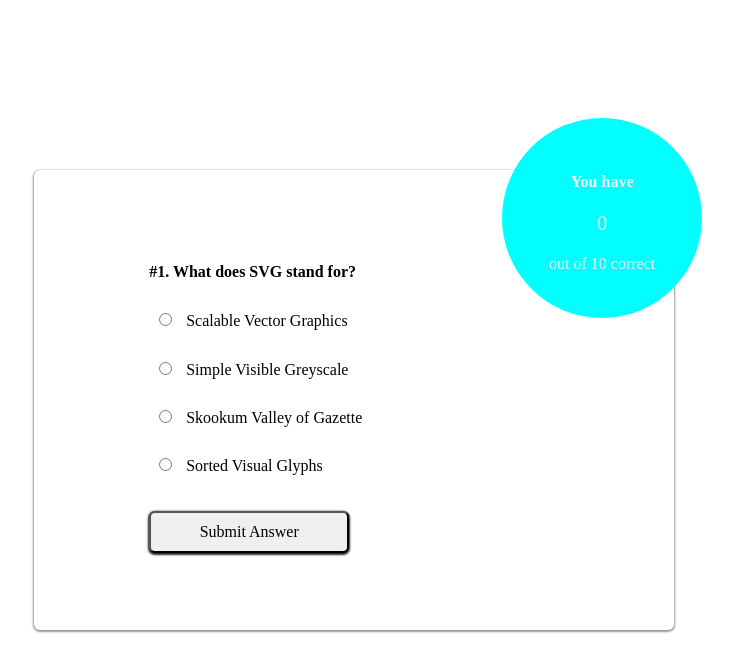
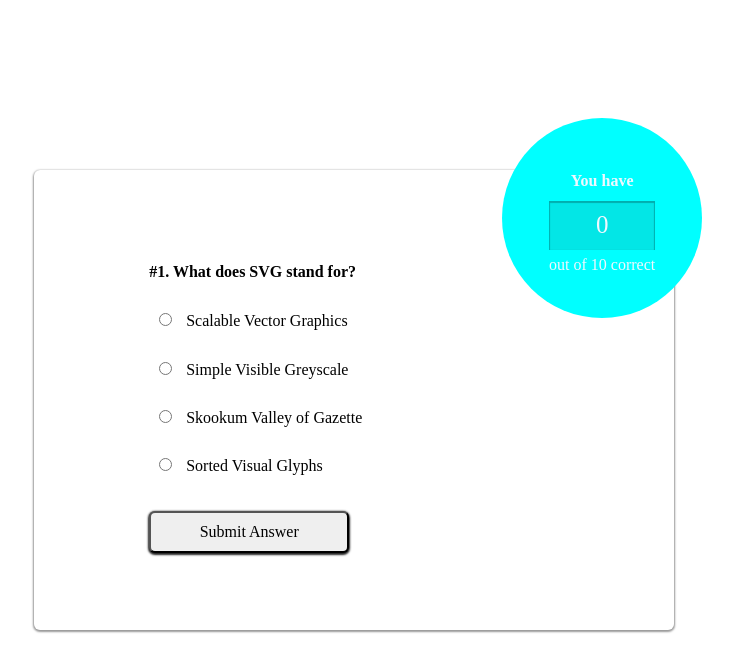
Before and after one commit to isaacdpierce/quiz-app, a plain HTML site: page index.html in a window 1280 px wide. Both pictures are taken after a click on the button "START". Shown: the whole page, without its empty margins (286-1019 px from the left). Drawn offline with nearby package versions, Linux system fonts and the light colour scheme.

Commit message:
Style changes to score display

```diff
--- a/scripts/index.js
+++ b/scripts/index.js
@@ -91,7 +91,7 @@ function makeForm() {
   <aside class="card__score">
   <div class="card__score--text">
     <h1>You have</h1>
-    <p class="card__score--num">${STORE.rightAnswers}</p>
+    <div class="card__score--num">${STORE.rightAnswers}</div>
     <div>out of 10 correct</div>
     </div>
   </aside>
--- a/styles/main.css
+++ b/styles/main.css
@@ -91,5 +91,9 @@ button {
 }
 
 .card__score--num {
-  font-size: 2rem;
+  font-size: 2.5rem;
+  padding: 1rem;
+  box-shadow: inset 0 1px 1px 1px rgb(2, 174, 174);
+  background-color: rgb(3, 230, 230);
+  margin-bottom: 6px;
 }
```
